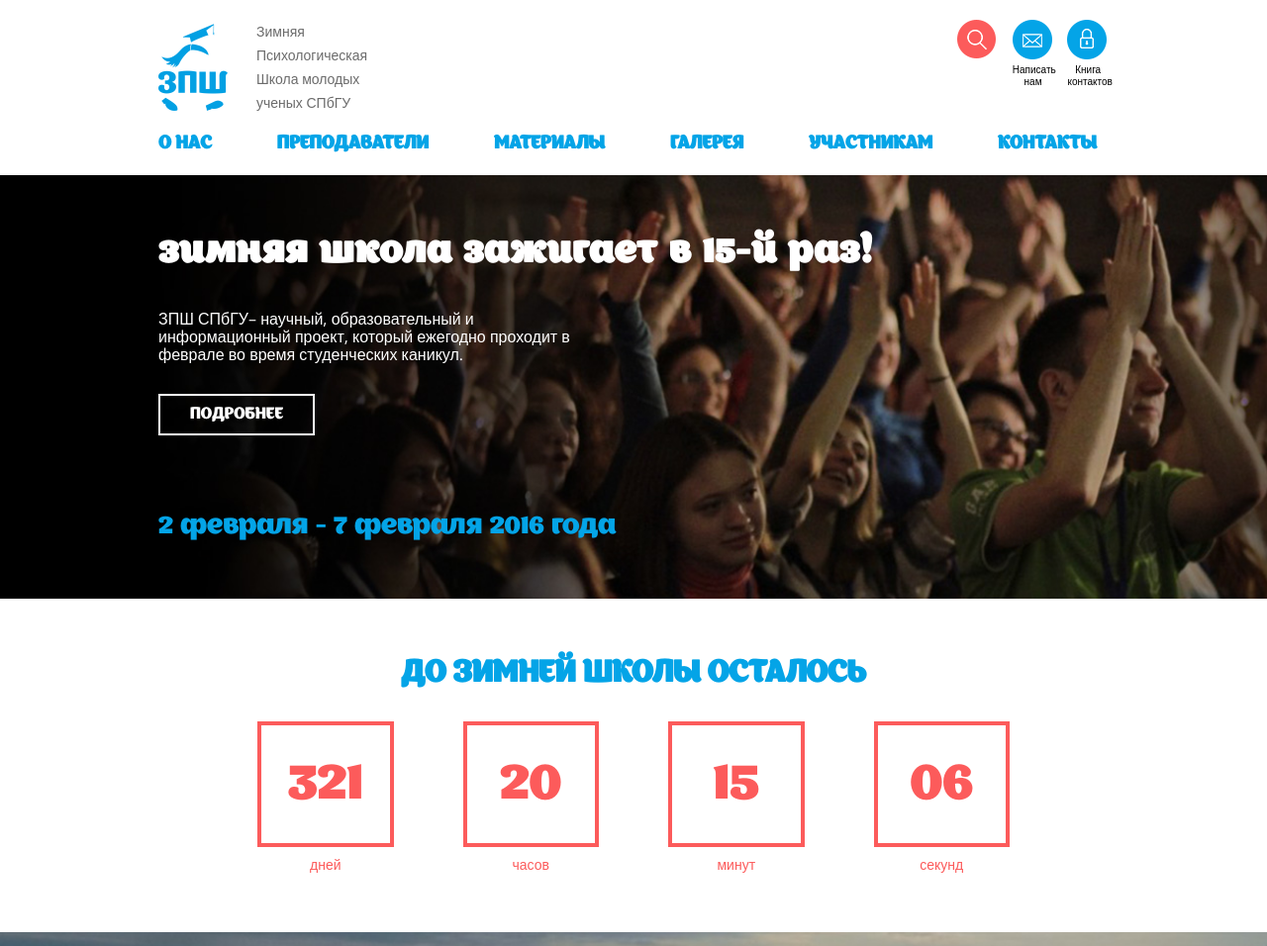
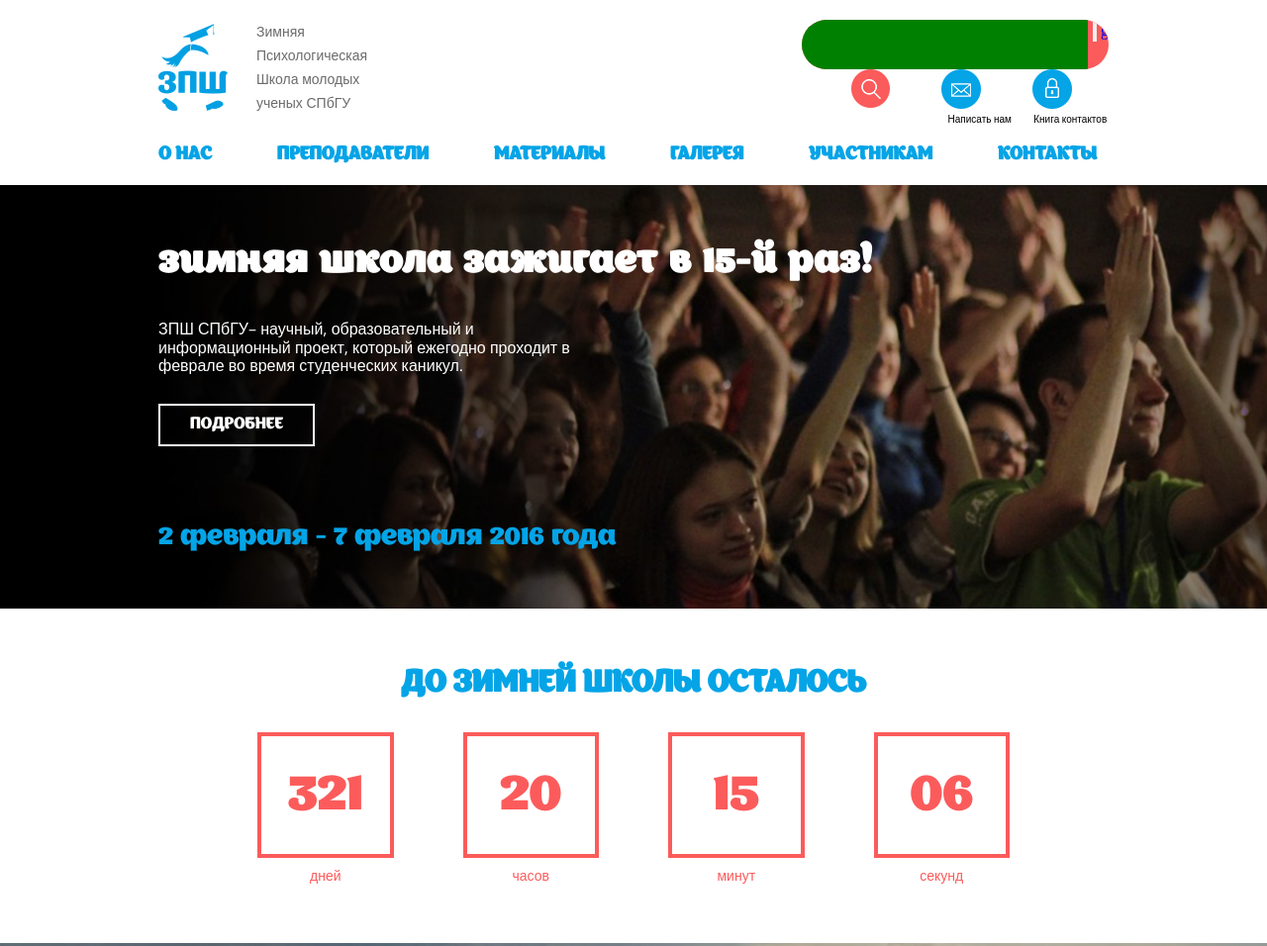
Before and after one commit to stillst/psychology_school, a website: page src/index.html in a window 1280 px wide. Shown: the top 956 px of the page at 99% size. Drawn offline with nearby package versions, Linux system fonts and the light colour scheme; files that its build step writes are made by us from their sources.

Commit message:
Work with search form

```diff
--- a/src/index.html
+++ b/src/index.html
@@ -32,9 +32,12 @@
 					</h1>
 				</div>
 				<div class="contacts">
-					<!--
-						<form action="/search" id="main_search_form" method="GET" style="visibility: visible; width: 710px;"><input name="where" type="hidden" value="products"><input class="input" name="query" type="text" value="" style="width: 659px; padding-left: 25px;"><input class="submit" name="" type="submit" value="" style="right: 51px;"><a class="close" href="#"></a></form>
-					-->
+
+					<form action="#" class="search-form">
+						<input class="search-form__input"  name="query"  type="text" value="">
+						<input class="search-form__submit" name="submit" type="submit" value="">
+						<a class="close" href="#">g</a>
+					</form>
 
 					<div class="contacts__link contacts__link--search">
 
--- a/src/less/components/header.less
+++ b/src/less/components/header.less
@@ -128,4 +128,28 @@
 			}
 		}
     }
+
+	.search-form
+	{
+		position: relative;
+		width: 310px;
+		height: 50px;
+		overflow: hidden;
+		border-radius: 50px;
+		background-color: @red-basic;
+
+
+		&__input
+		{
+			display: block;
+			position: absolute;
+			color: #fff;
+			background-color: green;
+			height: 50px;
+			border: 0px solid #d6d6d6;
+			//background-color: transparent;
+			background-repeat: no-repeat;
+			font-size: 23px;
+		}
+	}
 }
```
Also changed, not shown: src/css/style.css.
